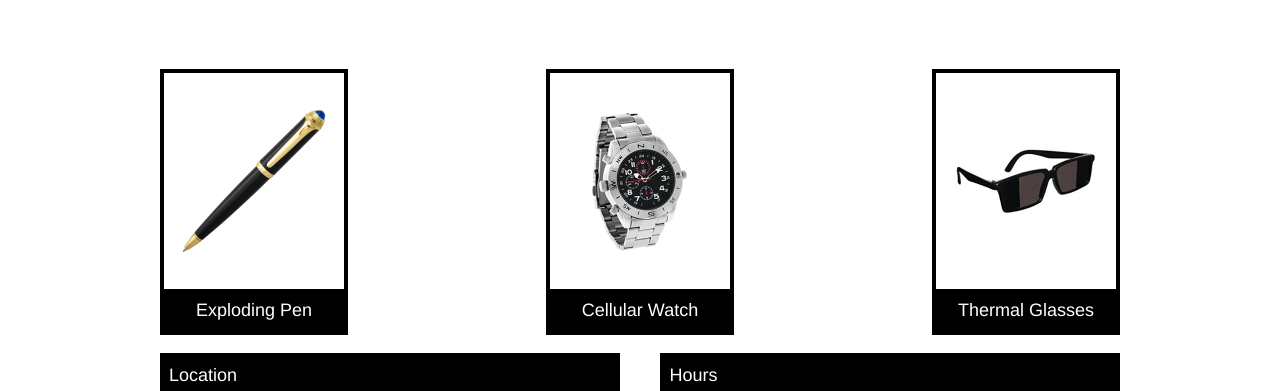
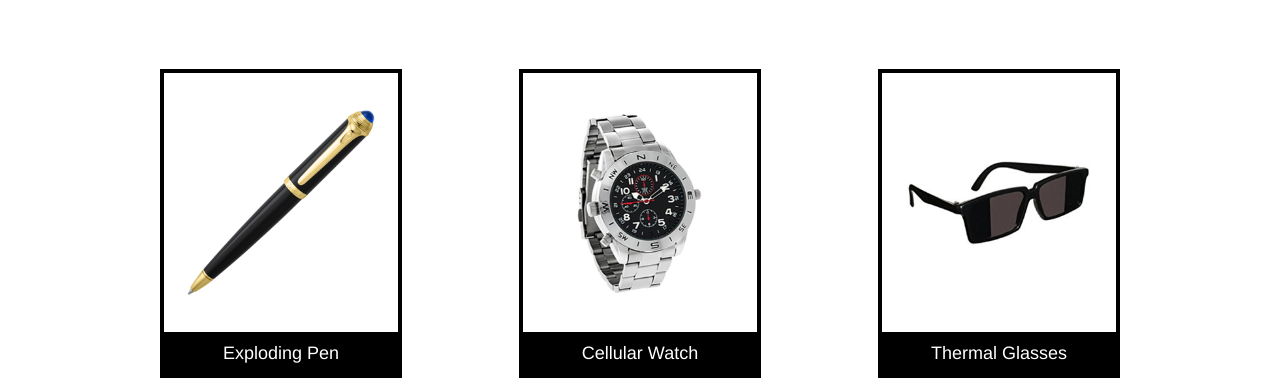
Before and after one commit to MissRach89/secretagent, a plain HTML site: page index.html in a window 1280 px wide. Shown: the part 561-952 px from the top of the page. Drawn offline with Linux system fonts and the light colour scheme.

Commit message:
Update flexbox layout

```diff
--- a/resources/css/style.css
+++ b/resources/css/style.css
@@ -222,7 +222,7 @@ header .flex-container {
     background-color: white;
     margin-top: 1rem;
     flex-flow: column wrap;
-    max-width: 10rem;
+    max-width: 13rem;
     flex-direction: row;
     flex-wrap: wrap;
   }
```
